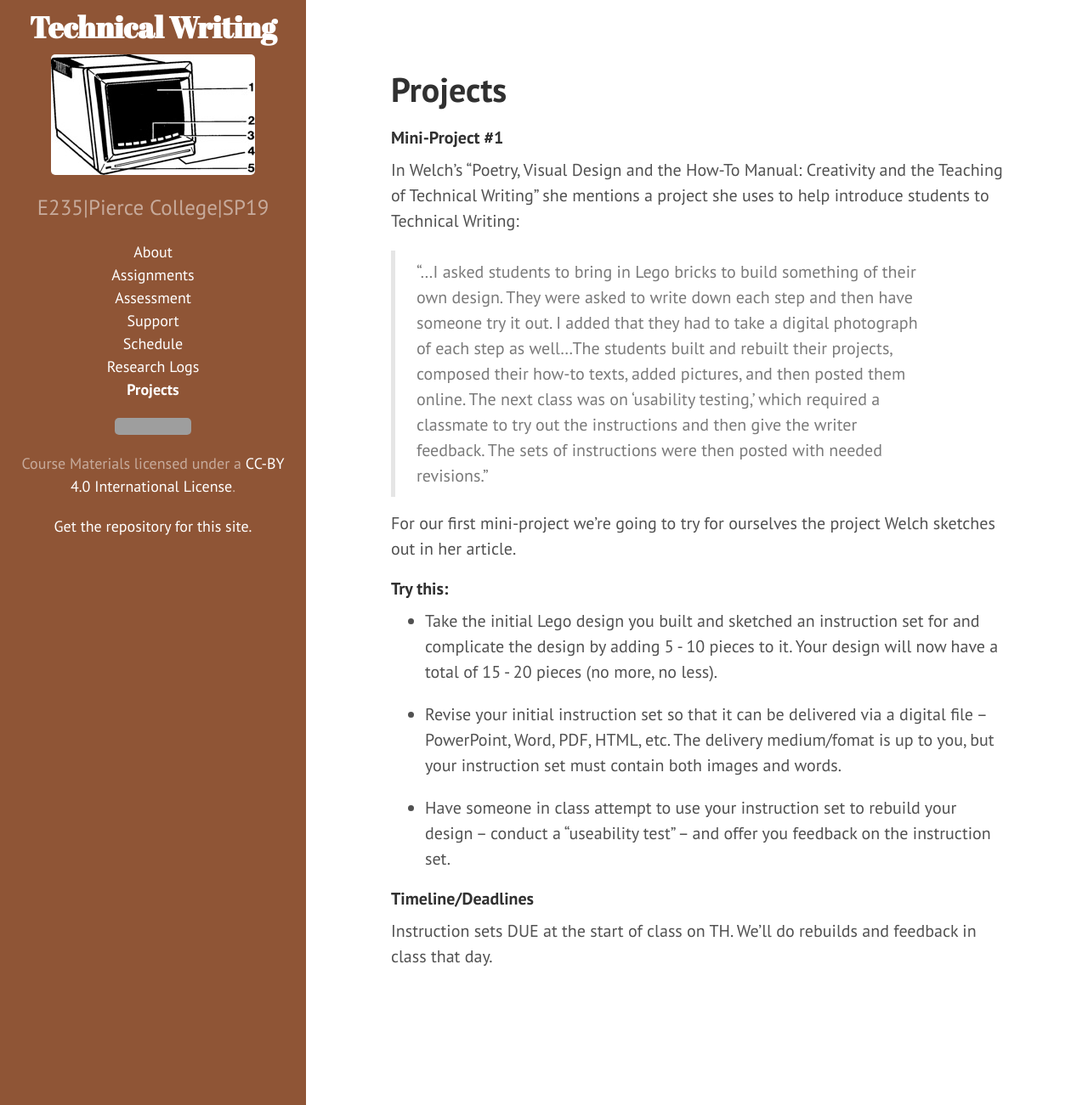
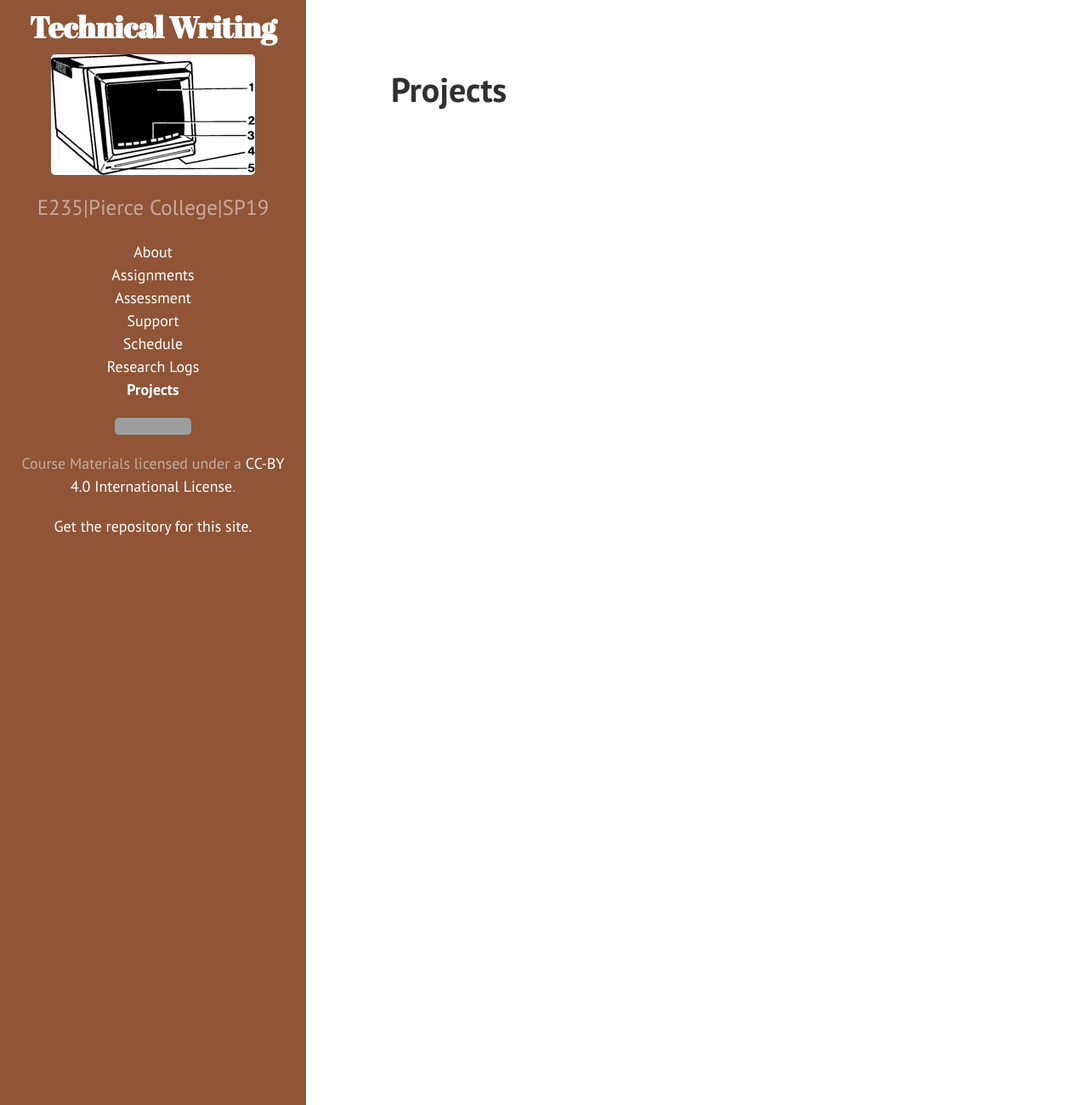
Before and after one commit to jloan/e235, a Jekyll site: the page built from 06projects.md, in a window 1280 px wide and 1301 px high. Shown: the whole window at 85% size. Built offline with Jekyll 4.4.1, drawn with Linux system fonts in a browser that asks for light colours; grey boxes are pictures that could not be loaded.

Commit message:
Update 06projects.md

```diff
--- a/06projects.md
+++ b/06projects.md
@@ -7,30 +7,9 @@
 <div id="posts">
   <ul>
     {% for post in site.posts %}
-	{% if post.category == "thoughts" %}
+	{% if post.category == "projects" %}
       <li><span>{{ post.date | date_to_string }}</span> - <a href="{{ site.baseurl }}{{ post.url }}">{{ post.title }}</a> by <span class="italic">{{ post.author }}</span></li>
 	{% endif %}
 {% endfor %}
   </ul>
 </div>
-
-#### Mini-Project #1
-
-
-In Welch's "Poetry, Visual Design and the How-To Manual: Creativity and the Teaching of Technical Writing" she mentions a project she uses to help introduce students to Technical Writing:
-
-> "...I asked students to bring in Lego bricks to build something of their own design. They were asked to write down each step and then have someone try it out. I added that they had to take a digital photograph of each step as well...The students built and rebuilt their projects, composed their how-to texts, added pictures, and then posted them online. The next class was on 'usability testing,' which required a classmate to try out the instructions and then give the writer feedback. The sets of instructions were then posted with needed revisions."
-
-For our first mini-project we're going to try for ourselves the project Welch sketches out in her article.
-
-#### Try this:
-
-* Take the initial Lego design you built and sketched an instruction set for and complicate the design by adding 5 - 10 pieces to it. Your design will now have a total of 15 - 20 pieces (no more, no less).
-
-* Revise your initial instruction set so that it can be delivered via a digital file -- PowerPoint, Word, PDF, HTML, etc. The delivery medium/fomat is up to you, but your instruction set must contain both images and words.
-
-* Have someone in class attempt to use your instruction set to rebuild your design -- conduct a "useability test" -- and offer you feedback on the instruction set.
-
-#### Timeline/Deadlines
-
-Instruction sets DUE at the start of class on TH. We'll do rebuilds and feedback in class that day.
```
